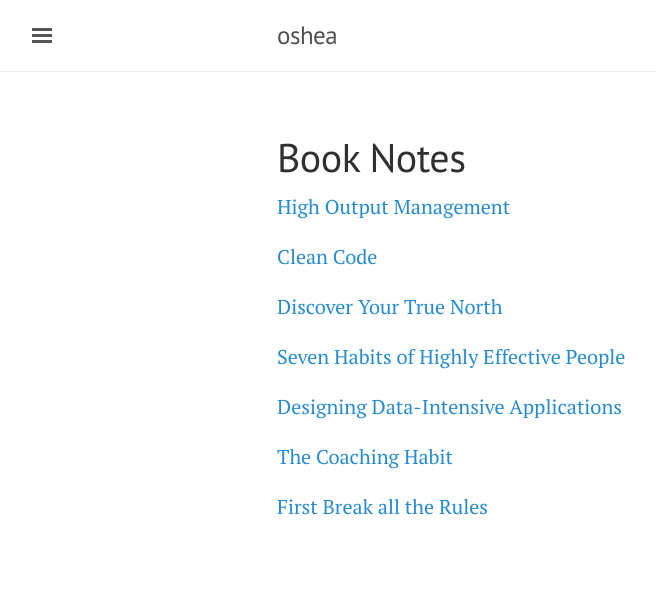
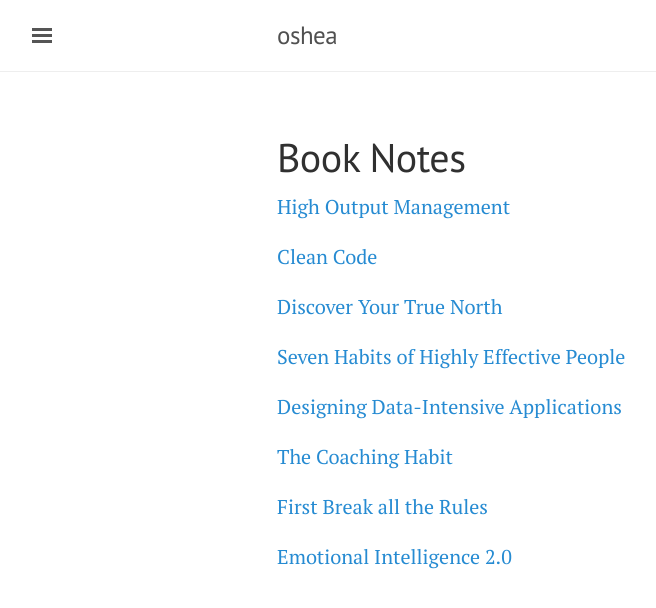
Before and after one commit to oshea/oshea.github.io, a Jekyll site: the page built from pages/book_notes.md, in a window 1280 px wide. Shown: the top 608 px of the page, without its empty margins (3-659 px from the left). Built offline with Jekyll 4.4.1, drawn with Linux system fonts in a browser that asks for light colours.

Commit message:
Add tro books page

```diff
--- a/pages/book_notes.md
+++ b/pages/book_notes.md
@@ -17,3 +17,5 @@ layout: page
 [The Coaching Habit](/books/the_coaching_habit)
 
 [First Break all the Rules](/books/first_break_all_the_rules)
+
+[Emotional Intelligence 2.0](/books/emotional_intelligence_2)
```
Also changed, not shown: 1 other file.
